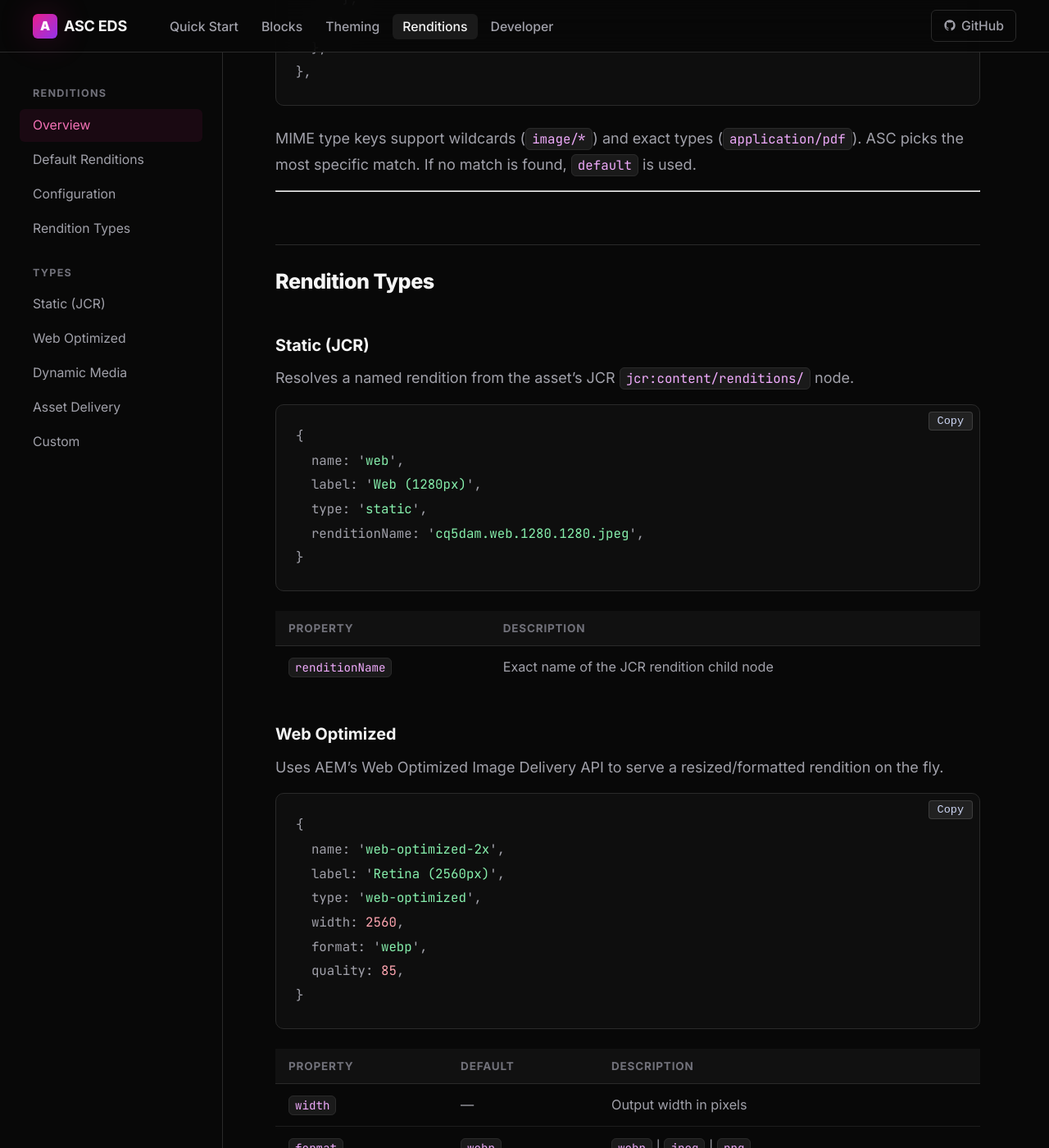
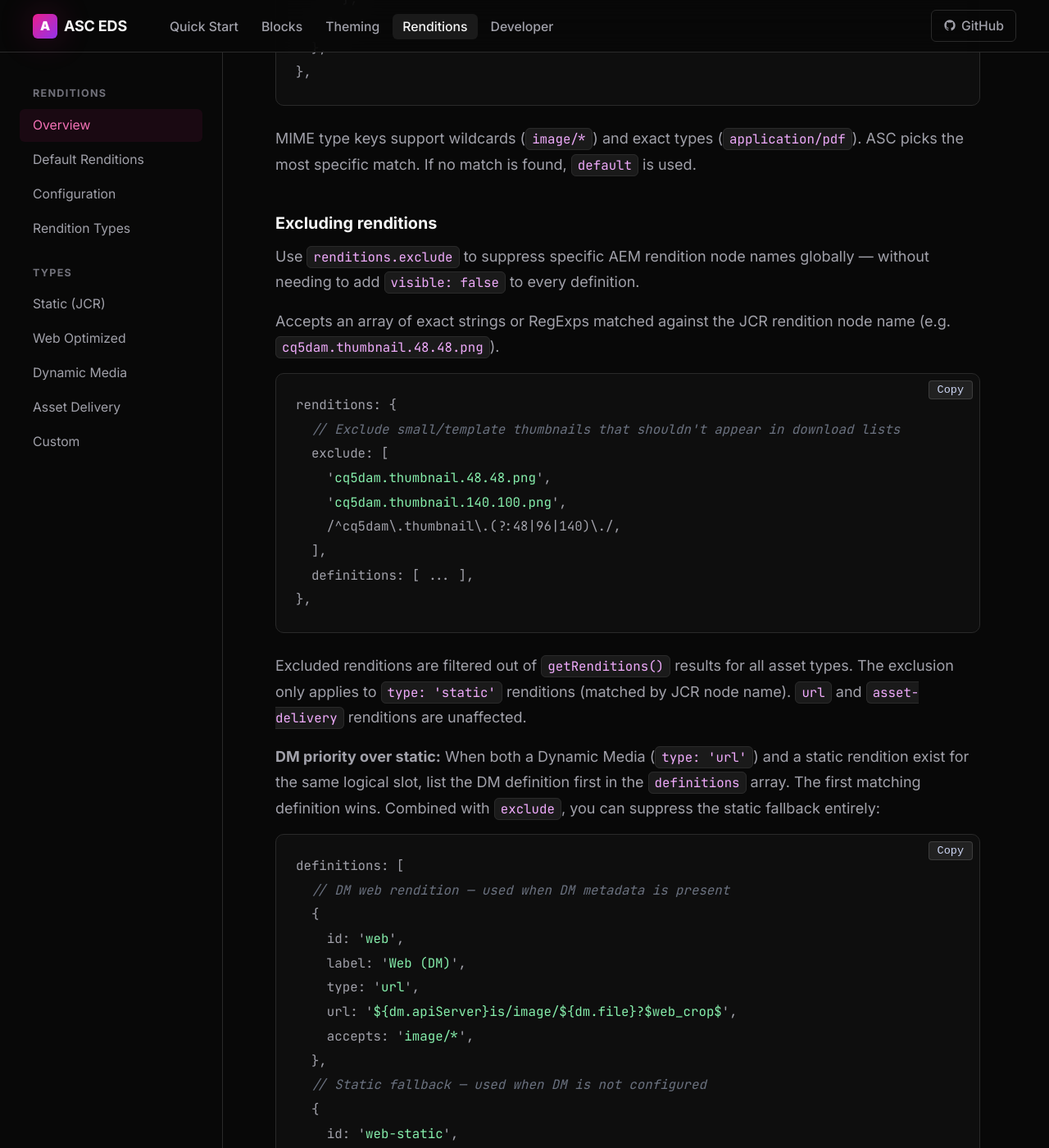
Before and after one commit to davidjgonzalez/asset-share-commons-eds, a Jekyll site: the page built from renditions.md, in a window 1280 px wide and 1400 px high, scrolled down 2719 px. Shown: the whole window at 82% size. Built offline with Jekyll 4.4.1, drawn with Linux system fonts in a browser that asks for light colours; some of the changed text lies outside the part shown.

Commit message:
Update docs: view modes, sheet redesign, rendition exclusion, drag-and-drop
- search-results: document four display modes and drag-to-app behavior
- sheet: document per-asset rendition switcher, thumbnails, drag-and-drop
- renditions: document renditions.exclude + DM priority pattern
- developer: add drag event to event reference table
- home: update Collections card description

Co-Authored-By: Claude Sonnet 4.6 <noreply@anthropic.com>

````diff
--- a/renditions.md
+++ b/renditions.md
@@ -103,6 +103,51 @@ renditions: {
 
 MIME type keys support wildcards (`image/*`) and exact types (`application/pdf`). ASC picks the most specific match. If no match is found, `default` is used.
 
+### Excluding renditions {#exclude}
+
+Use `renditions.exclude` to suppress specific AEM rendition node names globally — without needing to add `visible: false` to every definition.
+
+Accepts an array of exact strings or RegExps matched against the JCR rendition node name (e.g. `cq5dam.thumbnail.48.48.png`).
+
+```js
+renditions: {
+  // Exclude small/template thumbnails that shouldn't appear in download lists
+  exclude: [
+    'cq5dam.thumbnail.48.48.png',
+    'cq5dam.thumbnail.140.100.png',
+    /^cq5dam\.thumbnail\.(?:48|96|140)\./,
+  ],
+  definitions: [ ... ],
+},
+```
+
+Excluded renditions are filtered out of `getRenditions()` results for all asset types. The exclusion only applies to `type: 'static'` renditions (matched by JCR node name). `url` and `asset-delivery` renditions are unaffected.
+
+**DM priority over static:** When both a Dynamic Media (`type: 'url'`) and a static rendition exist for the same logical slot, list the DM definition first in the `definitions` array. The first matching definition wins. Combined with `exclude`, you can suppress the static fallback entirely:
+
+```js
+definitions: [
+  // DM web rendition — used when DM metadata is present
+  {
+    id: 'web',
+    label: 'Web (DM)',
+    type: 'url',
+    url: '${dm.apiServer}is/image/${dm.file}?$web_crop$',
+    accepts: 'image/*',
+  },
+  // Static fallback — used when DM is not configured
+  {
+    id: 'web-static',
+    label: 'Web',
+    type: 'static',
+    name: /^cq5dam\.web\./,
+    accepts: 'image/*',
+  },
+],
+// Suppress raw thumbnail nodes from the download list
+exclude: [/^cq5dam\.thumbnail\./],
+```
+
 ---
 
 ## Rendition Types {#types}
````
Also changed, not shown: blocks.md (+31 -13 lines), developer.md (+3 -0 lines), index.md (+1 -2 lines).
